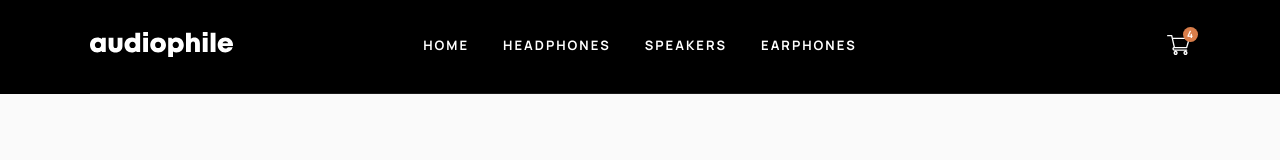
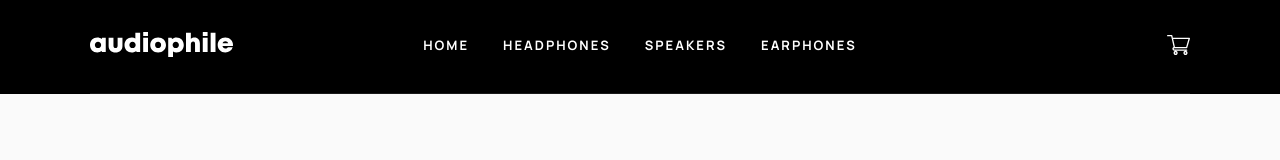
Before and after one commit to ChrisKlp/audiophile-webstore, a React (Vite) app: page /product/xx59-headphones in a window 1280 px wide. Shown: the top 160 px of the page. Built offline with nearby package versions, Linux system fonts and the light colour scheme.

Commit message:
Clean cart

```diff
--- a/src/features/cartStore.ts
+++ b/src/features/cartStore.ts
@@ -22,24 +22,7 @@ type TCartStore = {
 const useCart = create<TCartStore>()(
   devtools(
     immer((set, get) => ({
-      cart: [
-        {
-          id: 'xx59-headphones',
-          quantity: 1,
-        },
-        {
-          id: 'xx59-headphones',
-          quantity: 1,
-        },
-        {
-          id: 'xx59-headphones',
-          quantity: 1,
-        },
-        {
-          id: 'xx59-headphones',
-          quantity: 1,
-        },
-      ] as TCart,
+      cart: [] as TCart,
 
       increaseQuantity: (id: string) => {
         const productIndex = get().cart.findIndex((item) => item.id === id);
```
